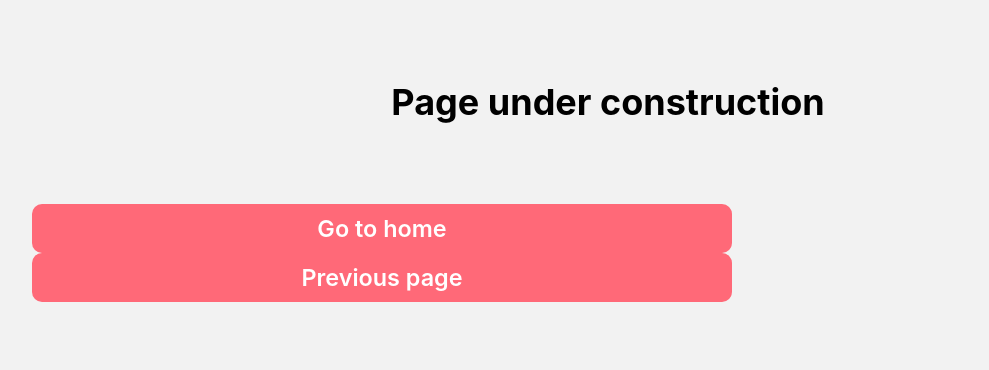
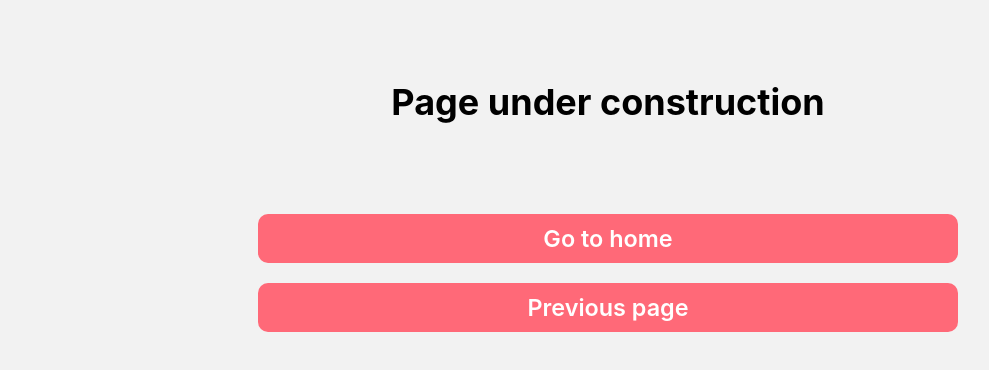
Before and after one commit to CRamos132/book-platform, a React (Create React App) app: page /currently in a window 1280 px wide. Shown: the top 370 px of the page, without its empty margins (32-1021 px from the left). Built offline with nearby package versions, Linux system fonts and the light colour scheme.

Commit message:
fixed not foud page styling

```diff
--- a/src/pages/NotFound.tsx
+++ b/src/pages/NotFound.tsx
@@ -17,6 +17,12 @@ const Wrapper = styled.main`
     }
     .btn-wrapper {
         width: 90%;
+        display: flex;
+        flex-direction: column;
+        align-items: center;
+        & > * {
+            margin: 10px;
+        }
     }
 `;
 
```
